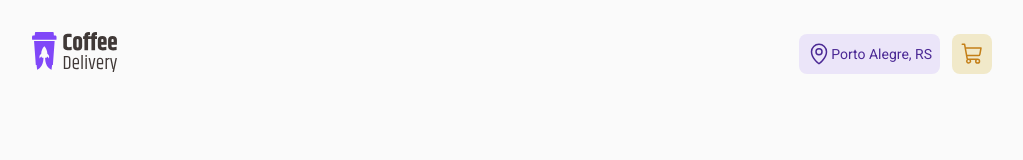
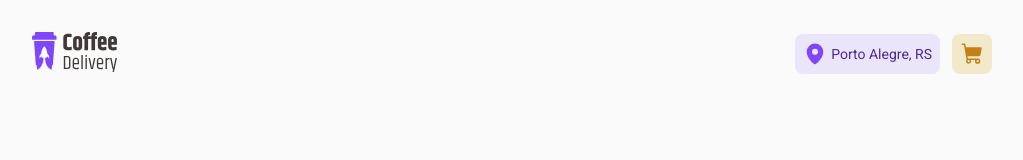
Before and after one commit to joaopedroaat/coffee-delivery, a React (Vite) app: page / in a window 1280 px wide. Shown: the top 160 px of the page, without its empty margins (128-1151 px from the left). Built offline with nearby package versions, Linux system fonts and the light colour scheme.

Commit message:
Change phosphor icons to fill

```diff
--- a/src/components/Header/index.tsx
+++ b/src/components/Header/index.tsx
@@ -18,11 +18,15 @@ export function Header() {
         </Brand>
         <Actions>
           <LocationLink>
-            <MapPin size={24} />
+            <i>
+              <MapPin size={24} weight="fill" />
+            </i>
             <p>Porto Alegre, RS</p>
           </LocationLink>
           <CartLink>
-            <ShoppingCart size={24} />
+            <i>
+              <ShoppingCart size={24} weight="fill" />
+            </i>
           </CartLink>
         </Actions>
       </nav>
--- a/src/components/Header/styles.ts
+++ b/src/components/Header/styles.ts
@@ -35,9 +35,21 @@ const BaseActionLink = styled.a`
   border-radius: 8px;
 
   cursor: pointer;
+
+  i {
+    display: flex;
+    justify-content: center;
+    align-items: center;
+  }
 `
 
 export const LocationLink = styled(BaseActionLink)`
+  i {
+    color: ${(props) => props.theme.purple};
+  }
+
+  gap: 0.25rem;
+
   background-color: ${(props) => props.theme['purple-light']};
   color: ${(props) => props.theme['purple-dark']};
 `
```
